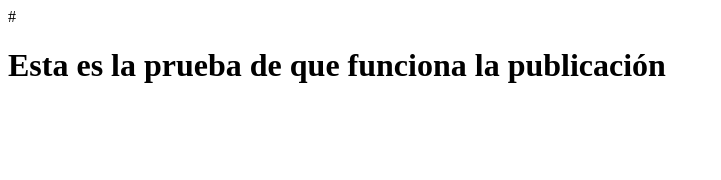
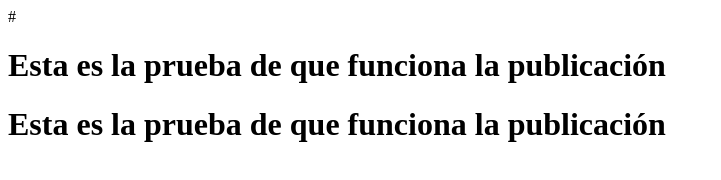
Before and after one commit to haforever/pruebaweb, a plain HTML site: page index.html in a window 1280 px wide. Shown: the whole page, without its empty margins (0-721 px from the left). Drawn offline with Linux system fonts and the light colour scheme.

Commit message:
index.htm

```diff
--- a/index.html
+++ b/index.html
@@ -8,5 +8,6 @@
 </head>
 <body>
   <h1>Esta es la prueba de que funciona la publicación</h1>
+    <h1>Esta es la prueba de que funciona la publicación</h1>
 </body>
 </html>
```
